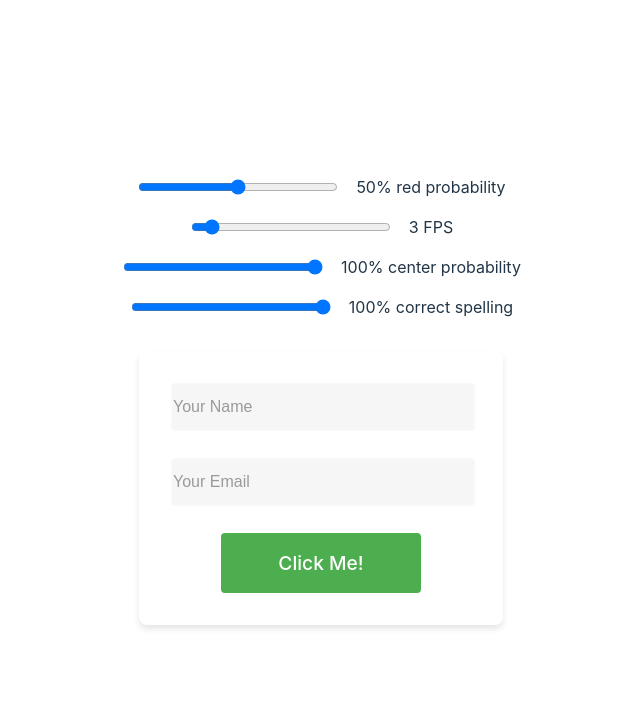
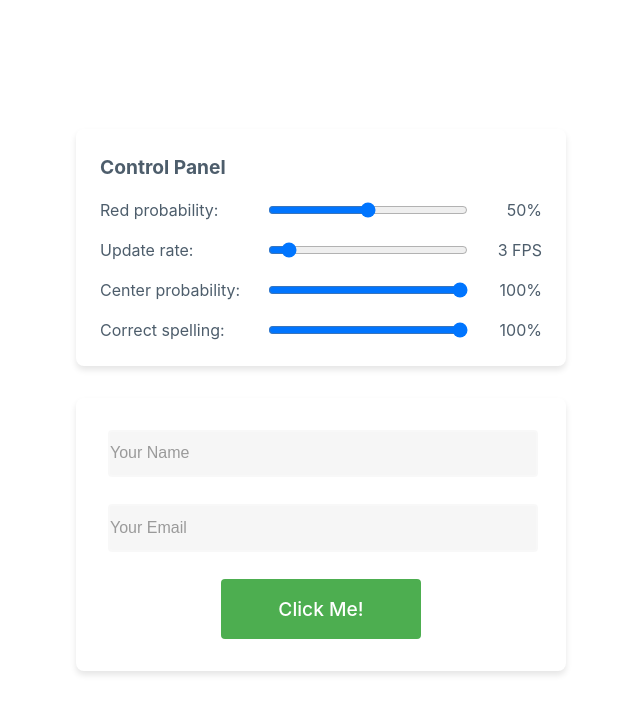
Before and after one commit to quadfactor/evalsDemo, a React (Vite) app in the folder evals/: page / in a window 1280 px wide. Shown: the top 714 px of the page, without its empty margins (319-959 px from the left). Built offline with nearby package versions, Linux system fonts and the light colour scheme.

Commit message:
Control panel added

```diff
--- a/evals/src/App.css
+++ b/evals/src/App.css
@@ -44,22 +44,52 @@
 .container {
   display: flex;
   flex-direction: column;
-  align-items: center;
+  align-items: stretch;
   gap: 2rem;
   padding: 2rem;
+  max-width: 800px;
+  margin: 0 auto;
 }
 
-.controls {
+.settings-panel {
+  background: rgba(255, 255, 255, 0.1);
+  padding: 1.5rem;
+  border-radius: 8px;
+  box-shadow: 0 4px 6px rgba(0, 0, 0, 0.1);
+  align-self: stretch;
+}
+
+.settings-title {
+  /* color: white; */
+  margin: 0 0 1rem 0;
+  text-align: left;
+  font-size: 1.2rem;
+  opacity: 0.8;
+}
+
+.slider-controls {
   display: flex;
   flex-direction: column;
-  align-items: center;
   gap: 1rem;
+  align-items: flex-start;
 }
 
 .slider-group {
-  display: flex;
+  display: grid;
+  grid-template-columns: 150px 200px 60px;
   align-items: center;
   gap: 1rem;
+  width: 100%;
+}
+
+.slider-group span {
+  /* color: white; */
+  opacity: 0.8;
+  text-align: left;
+}
+
+.slider-group span:last-child {
+  text-align: right;
 }
 
 .cta-button {
--- a/evals/src/App.jsx
+++ b/evals/src/App.jsx
@@ -81,8 +81,11 @@ function App() {
 
   return (
     <div className="container">
-      <div className="controls">
+      <div className="settings-panel">
+        <h3 className="settings-title">Control Panel</h3>
+        <div className="slider-controls">
           <div className="slider-group">
+            <span>Red probability:</span>
             <input
               type="range"
               min="0"
@@ -91,9 +94,10 @@ function App() {
               value={probability}
               onChange={(e) => setProbability(e.target.value)}
             />
-          <span>{Math.round(probability * 100)}% red probability</span>
+            <span>{Math.round(probability * 100)}%</span>
           </div>
           <div className="slider-group">
+            <span>Update rate:</span>
             <input
               type="range"
               min="1"
@@ -105,6 +109,7 @@ function App() {
             <span>{fps} FPS</span>
           </div>
           <div className="slider-group">
+            <span>Center probability:</span>
             <input
               type="range"
               min="0"
@@ -113,9 +118,10 @@ function App() {
               value={centerProb}
               onChange={(e) => setCenterProb(Number(e.target.value))}
             />
-          <span>{Math.round(centerProb * 100)}% center probability</span>
+            <span>{Math.round(centerProb * 100)}%</span>
           </div>
           <div className="slider-group">
+            <span>Correct spelling:</span>
             <input
               type="range"
               min="0"
@@ -124,7 +130,8 @@ function App() {
               value={spellingProb}
               onChange={(e) => setSpellingProb(Number(e.target.value))}
             />
-          <span>{Math.round(spellingProb * 100)}% correct spelling</span>
+            <span>{Math.round(spellingProb * 100)}%</span>
+          </div>
         </div>
       </div>
       <form onSubmit={handleSubmit} className="button-form">
```
Lines whose indentation alone changed are shown as unchanged.
